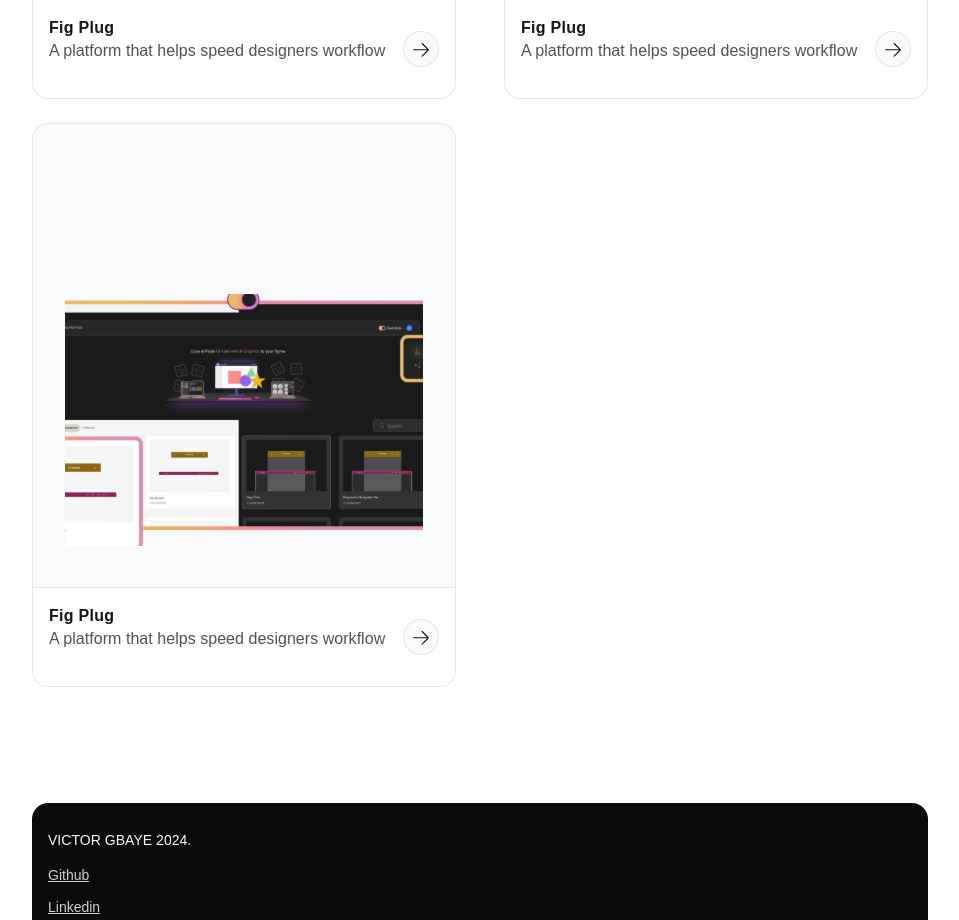
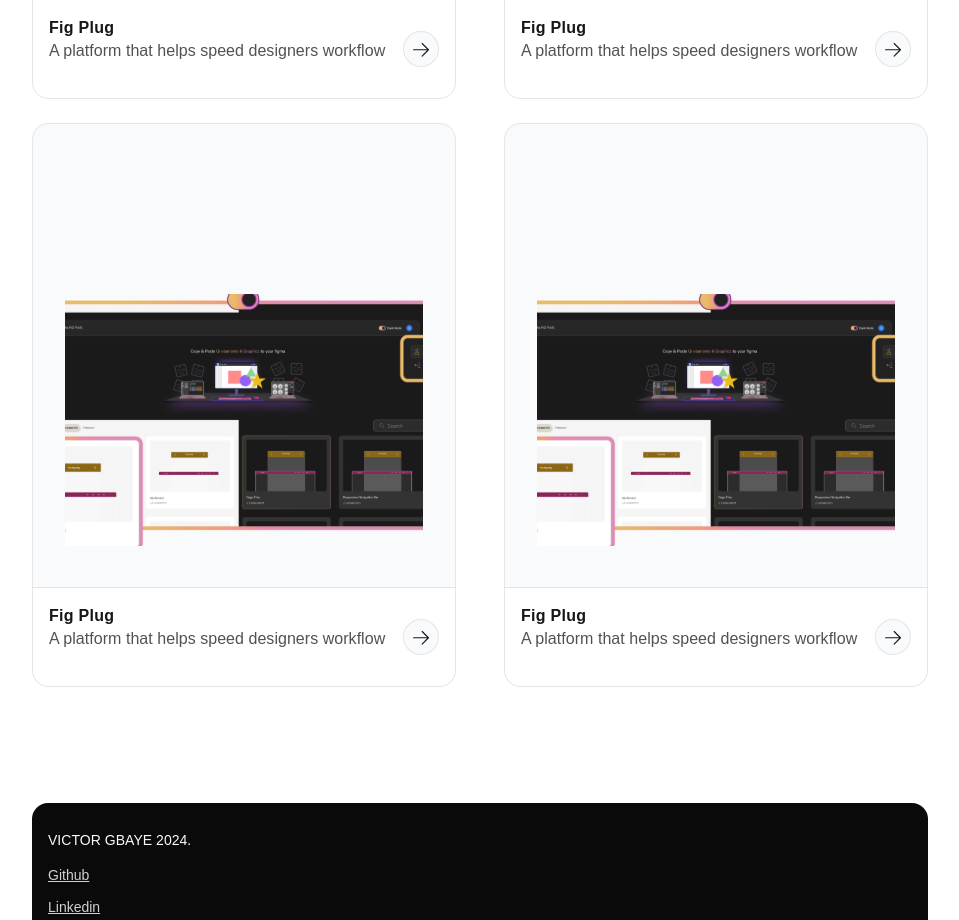
Before and after one commit to victorgbaye/portfoliov3, a React (Vite) app: page / in a window 1280 px wide. Shown: the part 3580-4500 px from the top of the page, without its empty margins (160-1119 px from the left). Built offline with nearby package versions, Linux system fonts and the light colour scheme.

Commit message:
dist changes

```diff
--- a/src/pages/Home.tsx
+++ b/src/pages/Home.tsx
@@ -35,6 +35,12 @@ const projects = [
       link: '/project-details/agbalumo-tunes'
     },
     {
+        image: figplug,
+        title: 'Fig Plug',
+        description: 'A platform that helps speed designers workflow',
+        link: '/project-details/agbalumo-tunes'
+      },
+      {
         image: figplug,
         title: 'Fig Plug',
         description: 'A platform that helps speed designers workflow',
```
